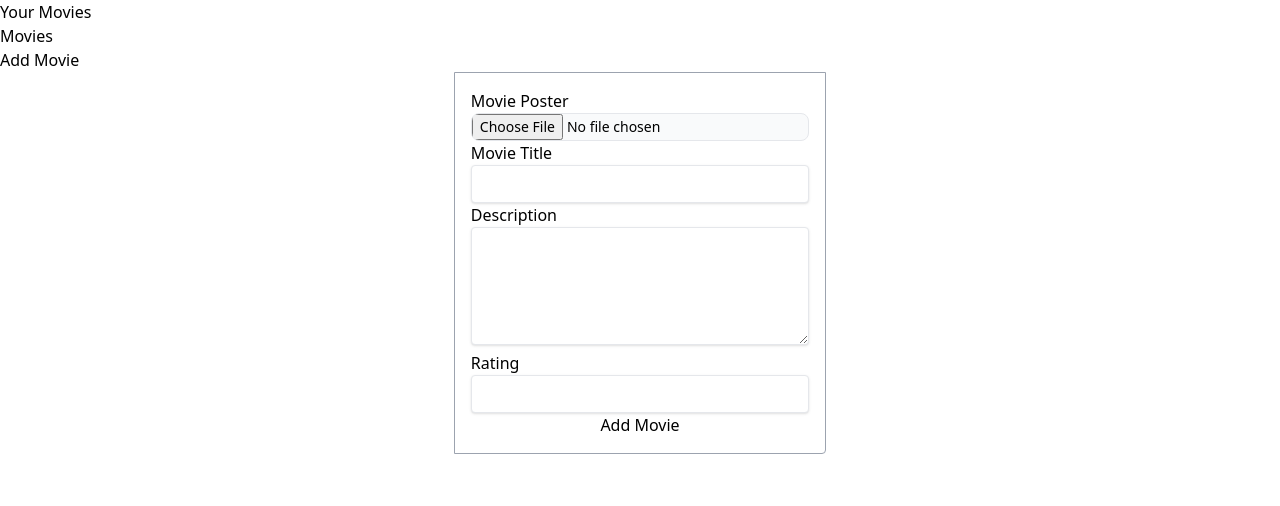
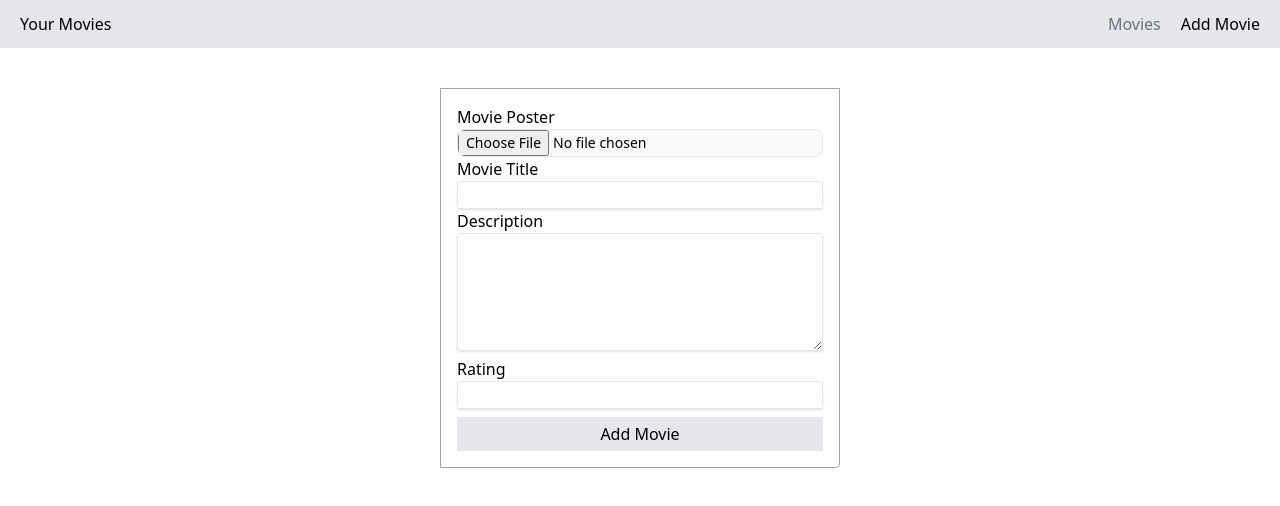
Before and after one commit to georgecabaccang/frontMovieList, a React (Vite) app: page /add-movie in a window 1280 px wide. Shown: the top 506 px of the page. Built offline with nearby package versions, Linux system fonts and the light colour scheme; no server answers.

Commit message:
Fix navbar

```diff
--- a/src/App.tsx
+++ b/src/App.tsx
@@ -5,6 +5,7 @@ import Navigation from "./components/ui/Navigation";
 import AllMovies from "./components/AllMovies";
 import AddMovie from "./components/AddMovie";
 import { MovieProvider } from "./store/MovieContext";
+import MovieDetails from "./components/MovieDetails";
 
 function App() {
     return (
@@ -14,6 +15,7 @@ function App() {
                 <Routes>
                     <Route path="/" element={<AllMovies />} />
                     <Route path="/add-movie" element={<AddMovie />} />
+                    <Route path="/movie/:id" element={<MovieDetails />}/>
                 </Routes>
             </MovieProvider>
         </div>
--- a/src/components/AddMovie.tsx
+++ b/src/components/AddMovie.tsx
@@ -67,9 +67,9 @@ export default function AddMovie() {
         return console.log(movieAdded);
     };
     return (
-        <div className="grid lg:grid-cols-1 place-items-center">
+        <div className="grid place-items-center">
             <form onSubmit={addMovieHandler}>
-                <div className="max-w-sm w-full lg:max-w-full lg:flex">
+                <div className="max-w-sm lg:max-w-full lg:flex">
                     {image && !lessThanLargeScreen && (
                         <Image
                             src={image}
@@ -80,7 +80,7 @@ export default function AddMovie() {
                         />
                     )}
                     <div
-                        className={`border-r border-b border-l border-gray-400 lg:${
+                        className={`md:w-[25em] border-r border-b border-l border-gray-400 lg:${
                             image == "" ? "border-l rounded-l" : "border-l-0"
                         } border-t lg:border-gray-400 bg-white rounded-t rounded lg:rounded-l-none lg:rounded-t-none lg:rounded-b lg:rounded-r p-4 flex flex-col justify-center leading-normal`}
                     >
@@ -101,7 +101,7 @@ export default function AddMovie() {
                         />
                         <Input
                             styles={
-                                "shadow appearance-none border rounded w-full py-2 px-3 text-gray-700 leading-tight focus:outline-none focus:shadow-outline"
+                                "shadow appearance-none border rounded w-full py-2 px-3 text-gray-700 leading-tight focus:outline-none focus:shadow-outline h-7"
                             }
                             label="Movie Title"
                             type="text"
@@ -118,7 +118,7 @@ export default function AddMovie() {
                         />
                         <Input
                             styles={
-                                "shadow appearance-none border rounded w-full py-2 px-3 text-gray-700 leading-tight focus:outline-none focus:shadow-outline"
+                                "shadow appearance-none border rounded w-full py-2 px-3 text-gray-700 leading-tight focus:outline-none focus:shadow-outline h-7"
                             }
                             label="Rating"
                             type="number"
@@ -126,6 +126,9 @@ export default function AddMovie() {
                             field={"rating"}
                         />
                         <Button
+                            styles={`${
+                                isValid ? "bg-blue-400" : "bg-gray-200"
+                            } border p-1 mt-2 border-`}
                             name="Add Movie"
                             type="submit"
                             disabled={!isValid}
--- a/src/components/AllMovies.tsx
+++ b/src/components/AllMovies.tsx
@@ -7,7 +7,7 @@ export default function AllMovies() {
     const movieContext = useContext(MovieContext);
 
     return (
-        <ul className="grid grid-cols-3 gap-10 py-3 mx-14">
+        <ul className="grid grid-cols-5 gap-10 py-3 mx-14">
             {movieContext?.movies?.map((movie) => {
                 return (
                     <Movie
--- a/src/components/Movie.tsx
+++ b/src/components/Movie.tsx
@@ -49,35 +49,35 @@ export default function Movie(props: movieDetailsType) {
                 )}
             </div>
 
-            <div className="flex rounded overflow-hidden shadow-lg bg-orange-100 h-[25em]">
+            <div className="flex rounded overflow-hidden shadow-lg bg-orange-100 h-[15em]">
                 <div className="cont">
                     <div className="flex-1 marker:px-6 h-full">
-                        <div className="grid grid-cols-1 place-items-center h-full">
+                        <div className="grid grid-cols-1 place-items-center">
                             <Image
-                                styles={"object-fit h-[13em] min-w-full"}
+                                styles={"object-fit h-[15em] min-w-full"}
                                 src={props.image}
                                 alt={`${props.title}-image`}
                             />
                         </div>
-                        <div className="grid grid-cols-1 details-block text-white p-3">
-                            <div className="font-bold text-xl mb-2">
+                        <div className="grid grid-cols-1 details-block h-[15em] text-white p-3">
+                            <div className="font-bold text-xl mb-2 h-[1em] mFontSize">
                                 {props.title}
                             </div>
-                            <div>
-                                <h4>{`Rating: ${props.rating}/5`}</h4>
+                            <div className="h-full">
+                                <h4 className="sFontSize">{`Rating: ${props.rating}/5`}</h4>
                             </div>
-                            <div className="h-48">
-                                <p className="text-base break-words cut-description">
+                            <div className="h-[7em]">
+                                <p className="text-base break-words cut-description xsFontSize">
                                     {props.description}
                                 </p>
                             </div>
                             <div>
-                                <h3 className="text-xs my-2">{`Added: ${date.toLocaleDateString()} ${date.toLocaleTimeString()}`}</h3>
+                                <h3 className="xxsFontSize my-2">{`Added: ${date.toLocaleDateString()} ${date.toLocaleTimeString()}`}</h3>
                             </div>
-                            <div className="grid grid-cols-2 gap-4 h-10">
+                            <div className="grid grid-cols-2 gap-1 h-[3em] place-items-center sFontSize">
                                 <Button
                                     styles={
-                                        "bg-blue-500 hover:bg-blue-700 text-white font-bold py-2 px-4 border border-blue-700 rounded"
+                                        "bg-blue-500 hover:bg-blue-700 text-white font-bold py-1 px-2 border border-blue-700 rounded"
                                     }
                                     type={"button"}
                                     name={"Update"}
@@ -85,7 +85,7 @@ export default function Movie(props: movieDetailsType) {
                                 />
                                 <Button
                                     styles={
-                                        "bg-transparent hover:bg-blue-500 text-blue-700 font-semibold hover:text-white py-2 px-4 border border-blue-500 hover:border-transparent rounded"
+                                        "bg-transparent hover:bg-blue-500 text-blue-700 font-semibold py-1 px-2 hover:text-white border border-blue-500 hover:border-transparent rounded"
                                     }
                                     type={"button"}
                                     name={"Remove"}
--- /dev/null
+++ b/src/components/MovieDetails.tsx
@@ -0,0 +1,5 @@
+import React from "react";
+
+export default function MovieDetails() {
+    return <div className="border rounded bg-black"></div>;
+}
--- a/src/components/reusables/Input.tsx
+++ b/src/components/reusables/Input.tsx
@@ -41,7 +41,7 @@ export default function Input(props: InputProps<string | number>) {
 
     return (
         <div>
-            <label>{props.label}</label>
+            <label className="block">{props.label}</label>
             <input
                 maxLength={50}
                 className={props.styles}
--- a/src/components/ui/Navigation.tsx
+++ b/src/components/ui/Navigation.tsx
@@ -1,15 +1,31 @@
-import React from "react";
+import React, { useState } from "react";
 import { Link } from "react-router-dom";
 
 export default function Navigation() {
+    const [activeLink, setActiveLink] = useState("movieList");
+
+    const linkChange = (link: string) => {
+        setActiveLink(link);
+    };
+
     return (
-        <nav>
+        <nav className="grid grid-cols-2 pl-5 pr-2 py-3 mb-10 bg-gray-200">
             <header>Your Movies</header>
-            <ul>
-                <li>
+            <ul className="flex place-content-end last:pr-3">
+                <li
+                    className={`pl-5 hover:text-gray-500 ${
+                        activeLink == "movieList" ? "text-gray-500" : ""
+                    }`}
+                    onClick={() => linkChange("movieList")}
+                >
                     <Link to="/">Movies</Link>
                 </li>
-                <li>
+                <li
+                    className={`pl-5 hover:text-gray-500 ${
+                        activeLink == "addMovie" ? "text-gray-500" : ""
+                    }`}
+                    onClick={() => linkChange("addMovie")}
+                >
                     <Link to="/add-movie">Add Movie</Link>
                 </li>
             </ul>
--- a/src/index.css
+++ b/src/index.css
@@ -47,8 +47,24 @@
     animation-fill-mode: forwards;
 }
 
+.xxsFontSize {
+    font-size: xx-small;
+}
+
+.xsFontSize {
+    font-size: x-small;
+}
+
+.sFontSize {
+    font-size: small;
+}
+
+.mFontSize {
+    font-size: medium;
+}
+
 .cut-description {
-    --max-lines: 6;
+    --max-lines: 4;
 
     display: -webkit-box;
     overflow: hidden;
```
